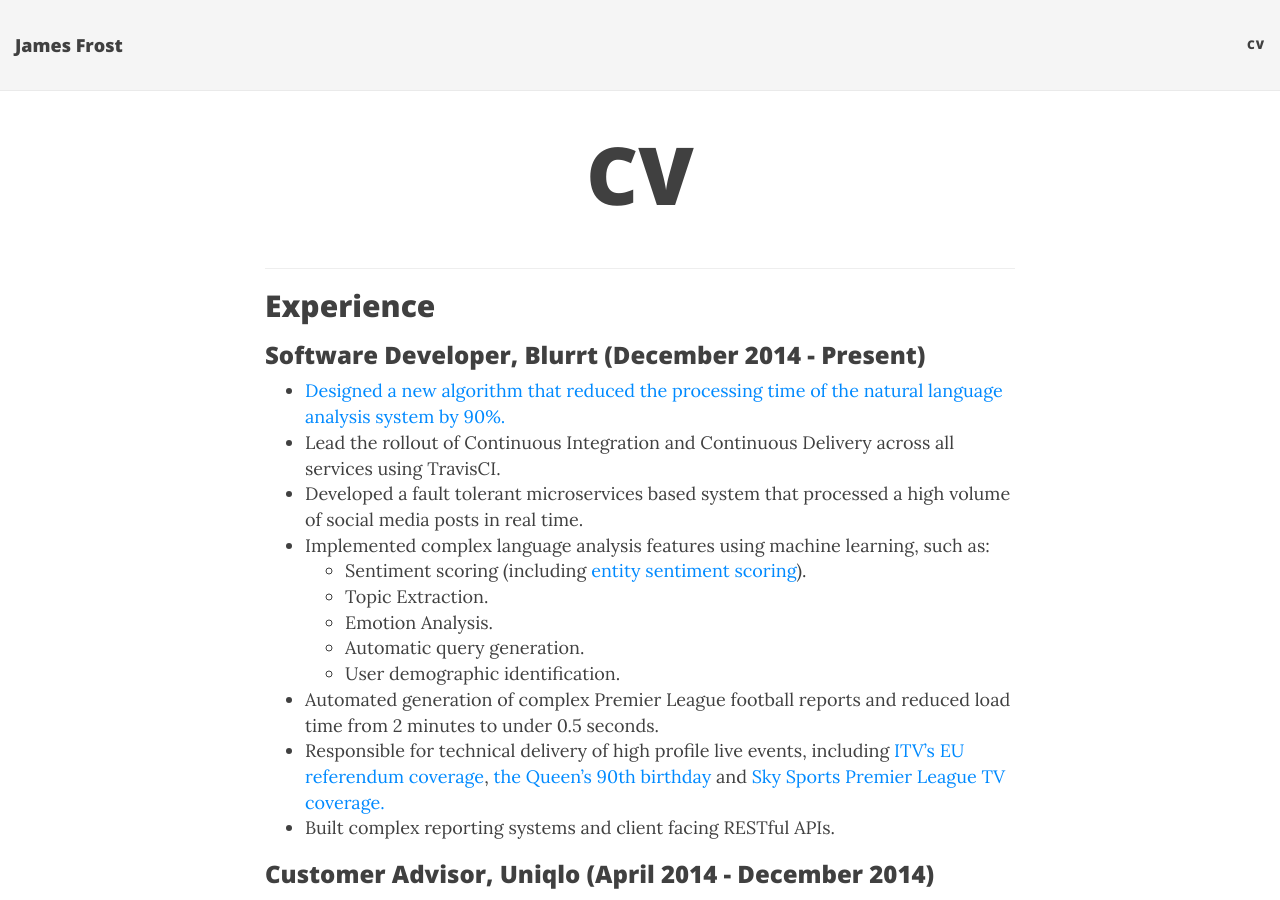
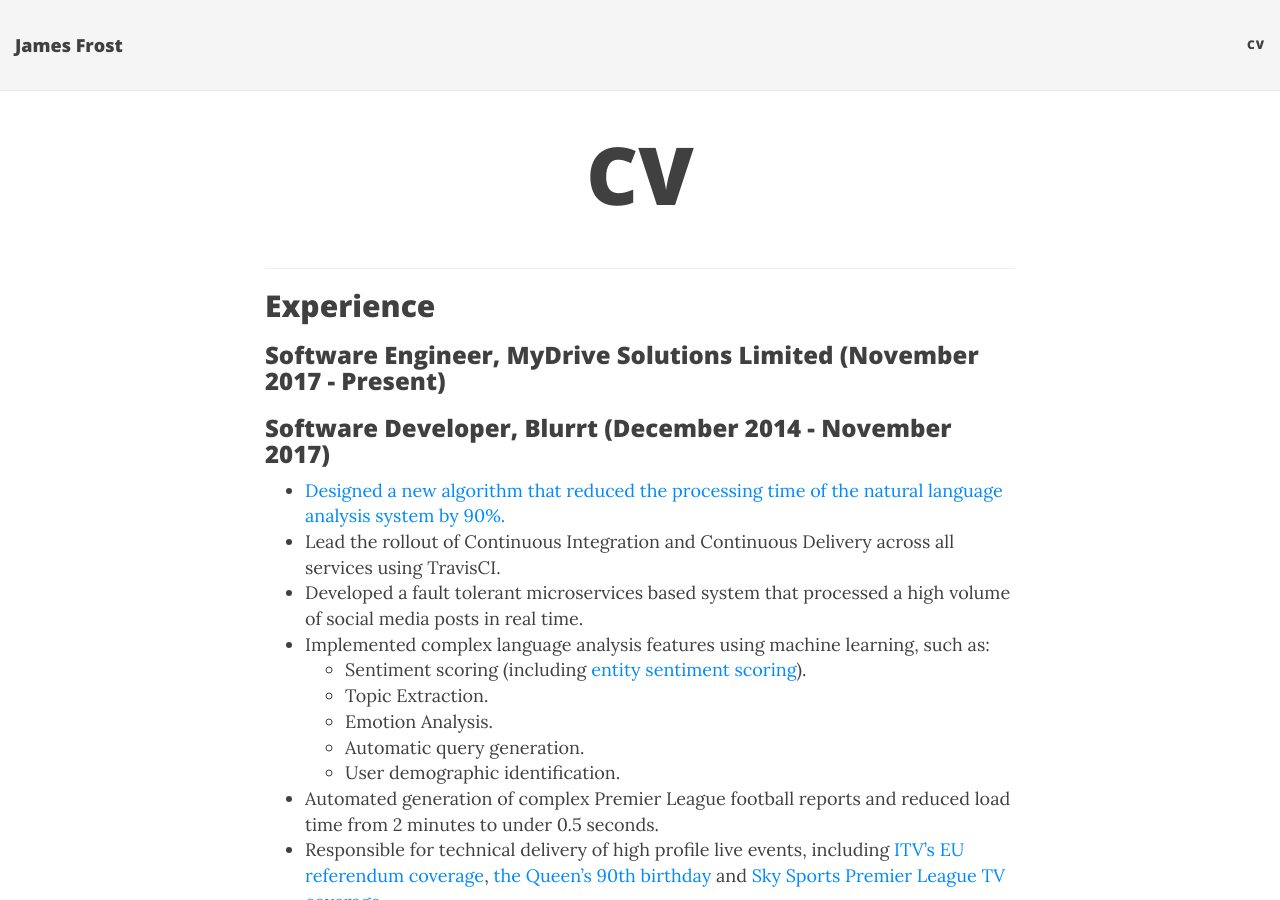
Before and after one commit to JamesFrost/jamesfrost.github.io, a Jekyll site: the page built from cv.html, in a window 1280 px wide and 900 px high. Built offline with Jekyll 4.4.1, drawn with Linux system fonts in a browser that asks for light colours; nearby versions of some CDN libraries.

Commit message:
Updated CV

```diff
--- a/cv.html
+++ b/cv.html
@@ -5,7 +5,8 @@ title: CV
 
 <hr>
 <h2>Experience</h2>
-<h3>Software Developer, Blurrt (December 2014 - Present)</h3>
+<h3>Software Engineer, MyDrive Solutions Limited (November 2017 - Present)</h3>
+<h3>Software Developer, Blurrt (December 2014 - November 2017)</h3>
 <ul class="simple-list">
 	<li><a href="/a-better-search-algorithm-for-nlp/" target="_blank">Designed a new algorithm that reduced the processing time of the natural language analysis system by 90%.</a></li>
 	<li>Lead the rollout of Continuous Integration and Continuous Delivery across all services using TravisCI.</li>
```
